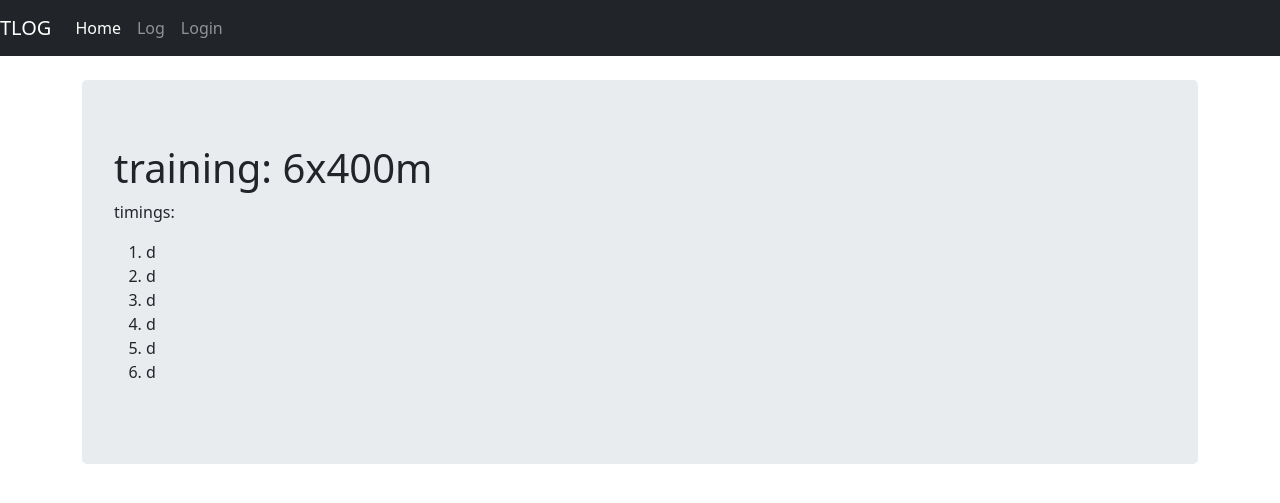
After one commit to jugsliao/Training-log, a Django app: page /logs/1 in a window 1280 px wide. The commit adds this page. Shown: the top 503 px of the page. Run offline with Django 3.2, Linux system fonts and the light colour scheme; data comes from the database, SQL or seed files in the repository; both versions use the stored data as it was after the commit; some libraries are stand-ins or nearby versions.

Commit message:
second commit

```diff
--- a/traininglog/models.py
+++ b/traininglog/models.py
@@ -8,14 +8,14 @@ from django.contrib.auth.models import User
 
 # Create your models here.
 class Log1(models.Model):
-    user = models.OneToOneField(User, on_delete=models.CASCADE) #when profile is deleted, user is not but not vice vers
+    user = models.ForeignKey(User, on_delete=models.CASCADE, related_name="log", null=True) #when profile is deleted, user is not but not vice vers
     time1 = models.CharField(max_length=50)
     time2 = models.CharField(max_length=50)
     time3 = models.CharField(max_length=50)
     time4 = models.CharField(max_length=50)
     time5 = models.CharField(max_length=50)
     time6 = models.CharField(max_length=50)
-    pub_date = models.DateTimeField('date published')
+    pub_date = models.DateTimeField(auto_now_add=True)
 
     @admin.display(
         boolean=True,
@@ -27,4 +27,4 @@ class Log1(models.Model):
         return now - datetime.timedelta(days=1) <= self.pub_date <= now
 
     def __str__(self):
-        return self.user.username + " log"
+        return str(self.pub_date)
--- a/traininglog/templates/traininglog/base.html
+++ b/traininglog/templates/traininglog/base.html
@@ -24,7 +24,7 @@
               <a class="nav-link" href="{% url 'traininglog:home' %}">Home <span class="sr-only">(current)</span></a>
             </li>
             <li class="nav-item">
-              <a class="nav-link" href="{% url 'traininglog:home' %}">Log</a>
+              <a class="nav-link" href="{% url 'traininglog:logs' %}">Log</a>
             </li>
             {% if user.is_authenticated %}
             <li class="nav-item dropdown">
--- /dev/null
+++ b/traininglog/templates/traininglog/log.html
@@ -0,0 +1,18 @@
+{% extends 'traininglog/base.html' %}
+
+{% block title %}
+log
+{% endblock %}
+
+    {% block content %}
+        <h1>training: 6x400m</h1>
+        <p>timings: </p>
+        <ol>
+            <li>{{log.time1}}</li>
+            <li>{{log.time2}}</li>
+            <li>{{log.time3}}</li>
+            <li>{{log.time4}}</li>
+            <li>{{log.time5}}</li>
+            <li>{{log.time6}}</li>
+        </ol>
+    {% endblock content %}
--- a/traininglog/urls.py
+++ b/traininglog/urls.py
@@ -6,5 +6,6 @@ app_name = "traininglog"
 urlpatterns = [
     path('', views.home, name='home'),
     path('newlog/', views.newlog, name='newlog'),
-    # path('log/', views.LogView.as_view(), name='log'),
+    path('logs/', views.LogsView.as_view(), name='logs'),
+    path('logs/<int:log_id>', views.log, name='log')
 ]
--- a/traininglog/views.py
+++ b/traininglog/views.py
@@ -31,15 +31,21 @@ def newlog(request):
         form = LogForm1(data=request.POST)
         if form.is_valid():
             form.save()
-            return HttpResponseRedirect(reverse('traininglog:home'))
+            return HttpResponseRedirect(reverse("traininglog:home"))
 
     context = {'form': form}
     return render(request, 'traininglog/newlog.html', context)
 
-# class LogsView(generic.ListView):
-#     template_name = 'first_app/questionhub.html'
-#     context_object_name = 'questions'
+class LogsView(generic.ListView):
+    template_name = 'traininglog/logs.html'
+    context_object_name = 'logs'
 
-#     def get_queryset(self):
-#         """Return the last five published questions."""
-#         return Log1.objects.order_by('-date_added')
+    def get_queryset(self):
+        """Return the last five published questions."""
+        return Log1.objects.order_by('-pub_date')
+
+def log(request, log_id):
+    '''show the log on that date'''
+    log = Log1.objects.get(id=log_id)
+    context = {'log': log}
+    return render(request, 'traininglog/log.html', context)
```
Also changed, not shown: traininglog/forms.py (+1 -31 lines), traininglog/templates/traininglog/logs.html (added, +15 -0 lines), README.md (added), db.sqlite3, traininglog/migrations/0005_alter_log1_pub_date.py (added), traininglog/migrations/0006_alter_log1_user.py (added), traininglog/migrations/0007_alter_log1_user.py (added).
